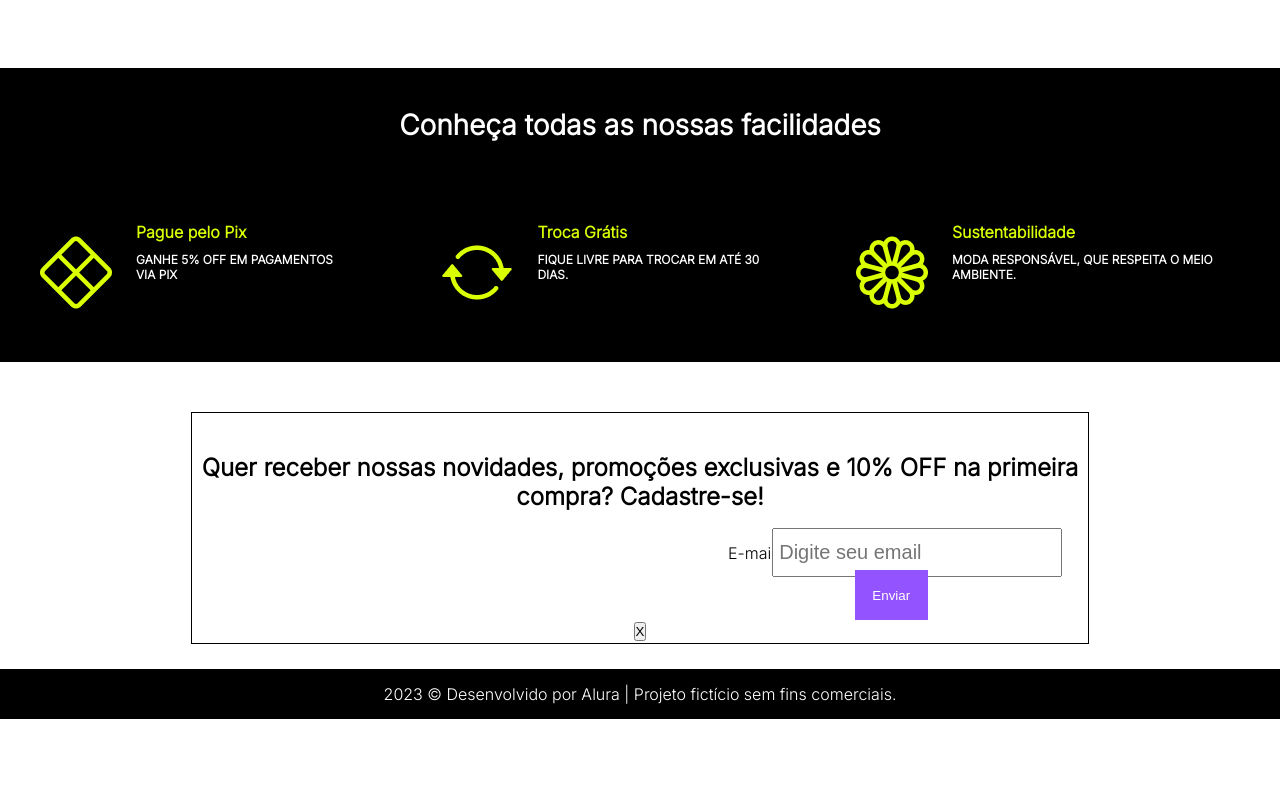
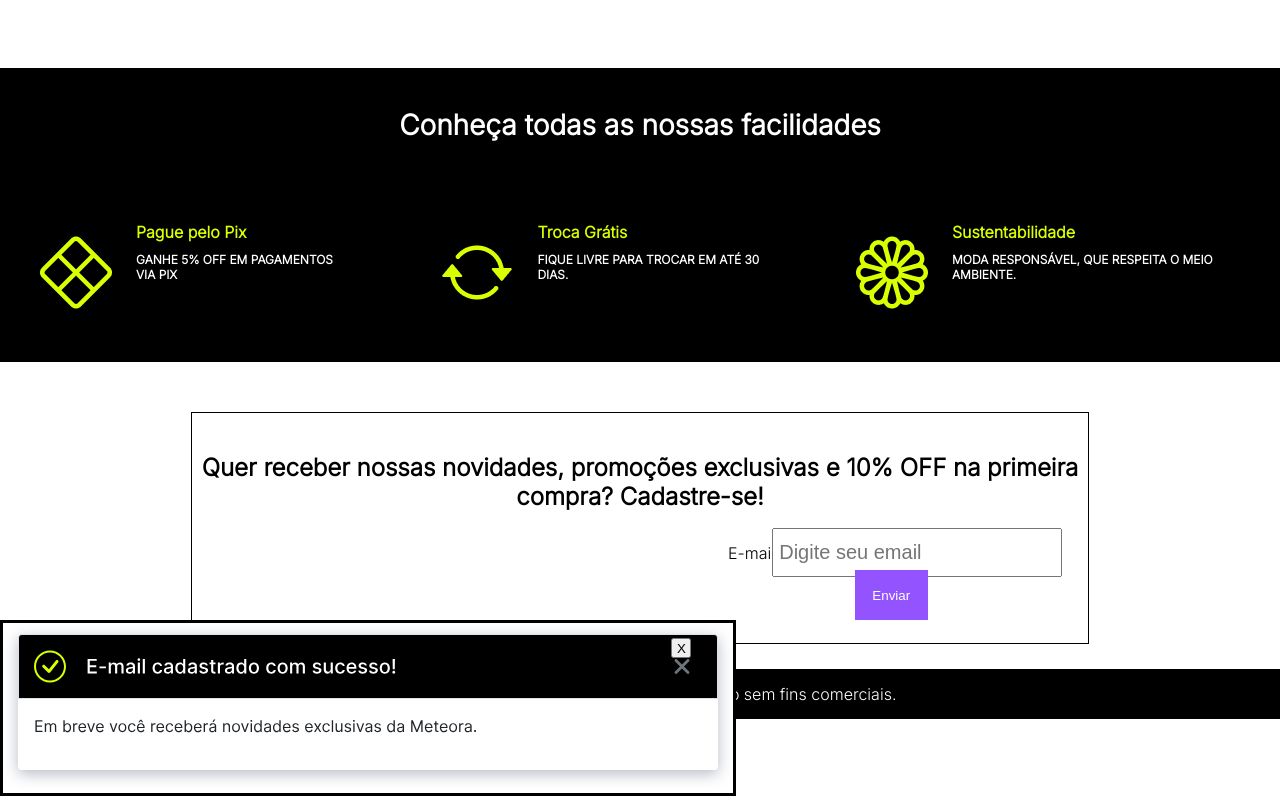
Before and after one commit to robson-haaland/challenge, a website: page index.html in a window 1280 px wide. Shown: the part 2076-2872 px from the top of the page. Before the commit the page ends 2795 px from the top, so only its background shows below. Drawn offline with nearby package versions, Linux system fonts and the light colour scheme.

Commit message:
Add files via upload

```diff
--- a/index.html
+++ b/index.html
@@ -171,17 +171,21 @@
                 </li>
             </ul>
 
-         </section>
-         <div class="modal">
+        </section>
          <div class="conteudo">
             <h2 class="conteudo_texto">Quer receber nossas novidades, promoções exclusivas e 10% OFF na primeira compra? Cadastre-se!</h2>
             <form>
                 <label for="name">E-mail</label>
                 <input type="email" name="email" required placeholder="Digite seu email" class="contato_email">
                 <button type="submit" class="conteudo_botao">Enviar</button>
+
             </form>
-            <button type="button" class="btn close">X</button>
-            </div>
+
+            <dialog open class="modal">
+                <img src="img/Modal 1 _ Desktop e Tablet.svg">
+                <p></p>
+                <button type="button" class="btn_close" onclick="closedialog">X</button>
+            </dialog>
          </div>
 
          <footer class="rodapé">
@@ -205,6 +209,17 @@
     })
  </script>
 
+<script>
+    function closeDialog() {
+      var dialogBox = document.querySelector('.dialog-box');
+      dialogBox.style.display = 'none';
+    }
+  </script>
+
+
+
+
+  </script>
 
     </body>
     </html>
--- a/styles/modal.css
+++ b/styles/modal.css
@@ -0,0 +1,14 @@
+.modal {
+    align-items: center;
+    padding: auto;
+  }
+
+  .btn_close{
+   top: 15px;
+   position: absolute;
+   right: 2.6rem;
+   cursor: pointer;
+   width: 20px;
+   height: 20px;
+   margin-bottom: 90px;
+  }
```
Also changed, not shown: img/Header.svg (added), img/Modal 1 _ Desktop e Tablet.svg (added), styles.css (line endings or trailing spaces).
